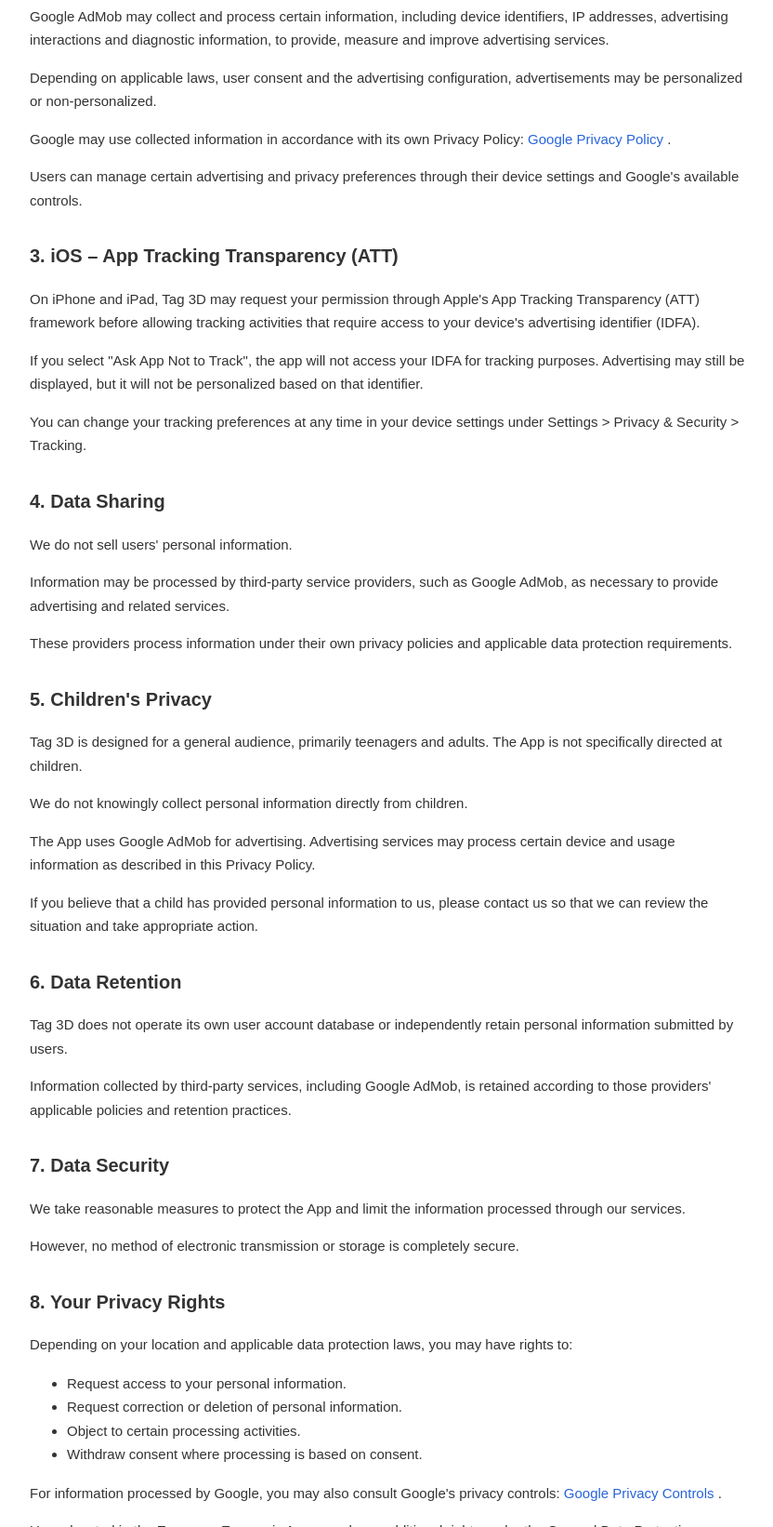
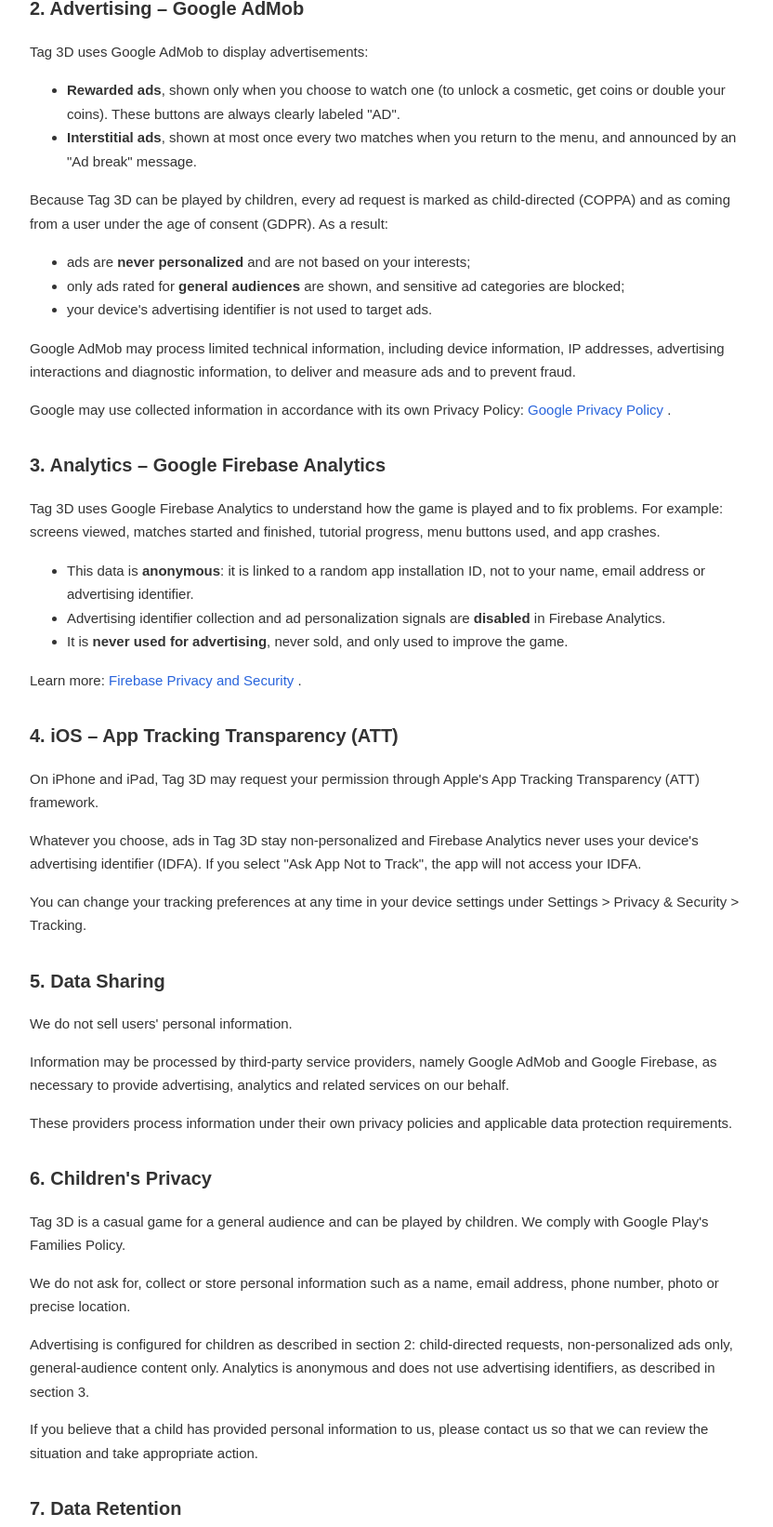
Before and after one commit to ilyesbelfekih-cyber/tag3d-privacy-policy, a plain HTML site: page index.html in a window 1280 px wide. Shown: the part 753-2395 px from the top of the page at 93% size, without its empty margins (223-1055 px from the left). Drawn offline with Linux system fonts and the light colour scheme.

Commit message:
Revise privacy policy in index.html
Updated privacy policy details, including last updated date, information collection, advertising practices, and children's privacy compliance.

````diff
--- a/index.html
+++ b/index.html
@@ -1,4 +1,4 @@
-
+```html
 <!DOCTYPE html>
 <html lang="en">
 <head>
@@ -90,12 +90,13 @@
     <h1>Privacy Policy – Tag 3D</h1>
 
     <p class="updated">
-        Last updated: November 16, 2026
+        Last updated: November 21, 2026
     </p>
 
     <p>
         This Privacy Policy explains how Tag 3D ("the App")
-        handles information when you use our mobile game.
+        handles information when you use our mobile game
+        on Android and iOS.
     </p>
 
     <h2>1. Information We Collect</h2>
@@ -103,7 +104,10 @@
     <p>
         Tag 3D does not require users to create an account
         or provide personal information directly to play
-        the game.
+        the game. Your progress (coins, cosmetics, levels,
+        trophies, settings and custom arenas) is saved only
+        on your device and is never sent to us. There is no
+        chat or sharing between players.
     </p>
 
     <p>
@@ -116,9 +120,8 @@
 
     <ul>
         <li>Device information and identifiers</li>
-        <li>IP address</li>
-        <li>Advertising identifiers</li>
-        <li>App usage and interaction data</li>
+        <li>IP address (used to estimate an approximate location)</li>
+        <li>App usage and interaction data (anonymous analytics)</li>
         <li>Advertising interaction data</li>
         <li>Diagnostics and crash information</li>
     </ul>
@@ -131,21 +134,41 @@
     <h2>2. Advertising – Google AdMob</h2>
 
     <p>
-        Tag 3D uses Google AdMob to display advertisements.
+        Tag 3D uses Google AdMob to display advertisements:
     </p>
 
+    <ul>
+        <li>
+            <strong>Rewarded ads</strong>, shown only when you
+            choose to watch one (to unlock a cosmetic, get coins
+            or double your coins). These buttons are always
+            clearly labeled "AD".
+        </li>
+        <li>
+            <strong>Interstitial ads</strong>, shown at most once
+            every two matches when you return to the menu, and
+            announced by an "Ad break" message.
+        </li>
+    </ul>
+
     <p>
-        Google AdMob may collect and process certain
-        information, including device identifiers, IP
-        addresses, advertising interactions and diagnostic
-        information, to provide, measure and improve
-        advertising services.
+        Because Tag 3D can be played by children, every ad
+        request is marked as child-directed (COPPA) and as
+        coming from a user under the age of consent (GDPR).
+        As a result:
     </p>
 
+    <ul>
+        <li>ads are <strong>never personalized</strong> and are not based on your interests;</li>
+        <li>only ads rated for <strong>general audiences</strong> are shown, and sensitive ad categories are blocked;</li>
+        <li>your device's advertising identifier is not used to target ads.</li>
+    </ul>
+
     <p>
-        Depending on applicable laws, user consent and
-        the advertising configuration, advertisements may
-        be personalized or non-personalized.
+        Google AdMob may process limited technical information,
+        including device information, IP addresses, advertising
+        interactions and diagnostic information, to deliver and
+        measure ads and to prevent fraud.
     </p>
 
     <p>
@@ -157,27 +180,52 @@
         </a>.
     </p>
 
+    <h2>3. Analytics – Google Firebase Analytics</h2>
+
     <p>
-        Users can manage certain advertising and privacy
-        preferences through their device settings and
-        Google's available controls.
+        Tag 3D uses Google Firebase Analytics to understand how
+        the game is played and to fix problems. For example: screens
+        viewed, matches started and finished, tutorial progress,
+        menu buttons used, and app crashes.
     </p>
 
-    <h2>3. iOS – App Tracking Transparency (ATT)</h2>
+    <ul>
+        <li>
+            This data is <strong>anonymous</strong>: it is linked to a
+            random app installation ID, not to your name, email
+            address or advertising identifier.
+        </li>
+        <li>
+            Advertising identifier collection and ad personalization
+            signals are <strong>disabled</strong> in Firebase Analytics.
+        </li>
+        <li>
+            It is <strong>never used for advertising</strong>, never
+            sold, and only used to improve the game.
+        </li>
+    </ul>
+
+    <p>
+        Learn more:
+        <a href="https://firebase.google.com/support/privacy"
+           target="_blank" rel="noopener noreferrer">
+            Firebase Privacy and Security
+        </a>.
+    </p>
+
+    <h2>4. iOS – App Tracking Transparency (ATT)</h2>
 
     <p>
         On iPhone and iPad, Tag 3D may request your permission
         through Apple's App Tracking Transparency (ATT)
-        framework before allowing tracking activities that
-        require access to your device's advertising identifier
-        (IDFA).
+        framework.
     </p>
 
     <p>
-        If you select "Ask App Not to Track", the app will not
-        access your IDFA for tracking purposes. Advertising may
-        still be displayed, but it will not be personalized
-        based on that identifier.
+        Whatever you choose, ads in Tag 3D stay non-personalized
+        and Firebase Analytics never uses your device's advertising
+        identifier (IDFA). If you select "Ask App Not to Track",
+        the app will not access your IDFA.
     </p>
 
     <p>
@@ -186,7 +234,7 @@
         Settings &gt; Privacy &amp; Security &gt; Tracking.
     </p>
 
-    <h2>4. Data Sharing</h2>
+    <h2>5. Data Sharing</h2>
 
     <p>
         We do not sell users' personal information.
@@ -194,8 +242,9 @@
 
     <p>
         Information may be processed by third-party service
-        providers, such as Google AdMob, as necessary to
-        provide advertising and related services.
+        providers, namely Google AdMob and Google Firebase,
+        as necessary to provide advertising, analytics and
+        related services on our behalf.
     </p>
 
     <p>
@@ -204,24 +253,26 @@
         requirements.
     </p>
 
-    <h2>5. Children's Privacy</h2>
+    <h2>6. Children's Privacy</h2>
 
     <p>
-        Tag 3D is designed for a general audience,
-        primarily teenagers and adults. The App is not
-        specifically directed at children.
+        Tag 3D is a casual game for a general audience and
+        can be played by children. We comply with Google Play's
+        Families Policy.
     </p>
 
     <p>
-        We do not knowingly collect personal information
-        directly from children.
+        We do not ask for, collect or store personal information
+        such as a name, email address, phone number, photo or
+        precise location.
     </p>
 
     <p>
-        The App uses Google AdMob for advertising.
-        Advertising services may process certain device
-        and usage information as described in this
-        Privacy Policy.
+        Advertising is configured for children as described in
+        section 2: child-directed requests, non-personalized ads
+        only, general-audience content only. Analytics is anonymous
+        and does not use advertising identifiers, as described in
+        section 3.
     </p>
 
     <p>
@@ -231,26 +282,28 @@
         action.
     </p>
 
-    <h2>6. Data Retention</h2>
+    <h2>7. Data Retention</h2>
 
     <p>
         Tag 3D does not operate its own user account
         database or independently retain personal
-        information submitted by users.
+        information submitted by users. Uninstalling the
+        App removes all data stored on your device.
     </p>
 
     <p>
         Information collected by third-party services,
-        including Google AdMob, is retained according
-        to those providers' applicable policies and
-        retention practices.
+        including Google AdMob and Google Firebase Analytics,
+        is retained according to those providers' applicable
+        policies and retention settings.
     </p>
 
-    <h2>7. Data Security</h2>
+    <h2>8. Data Security</h2>
 
     <p>
-        We take reasonable measures to protect the App
-        and limit the information processed through
+        All data sent by the App is encrypted in transit
+        (HTTPS). We take reasonable measures to protect the
+        App and limit the information processed through
         our services.
     </p>
 
@@ -259,7 +312,7 @@
         or storage is completely secure.
     </p>
 
-    <h2>8. Your Privacy Rights</h2>
+    <h2>9. Your Privacy Rights</h2>
 
     <p>
         Depending on your location and applicable data
@@ -272,6 +325,12 @@
         <li>Object to certain processing activities.</li>
         <li>Withdraw consent where processing is based on consent.</li>
     </ul>
+
+    <p>
+        Because the App has no accounts and the data described
+        above is not linked to your identity, we may not be able
+        to identify the data of a specific player.
+    </p>
 
     <p>
         For information processed by Google, you may also
@@ -288,7 +347,7 @@
         Protection Regulation (GDPR).
     </p>
 
-    <h2>9. Changes to This Privacy Policy</h2>
+    <h2>10. Changes to This Privacy Policy</h2>
 
     <p>
         We may update this Privacy Policy from time to time.
@@ -296,7 +355,7 @@
         an updated revision date.
     </p>
 
-    <h2>10. Contact</h2>
+    <h2>11. Contact</h2>
 
     <p>
         If you have any questions about this Privacy Policy
@@ -319,3 +378,4 @@
 
 </body>
 </html>
+```
````
